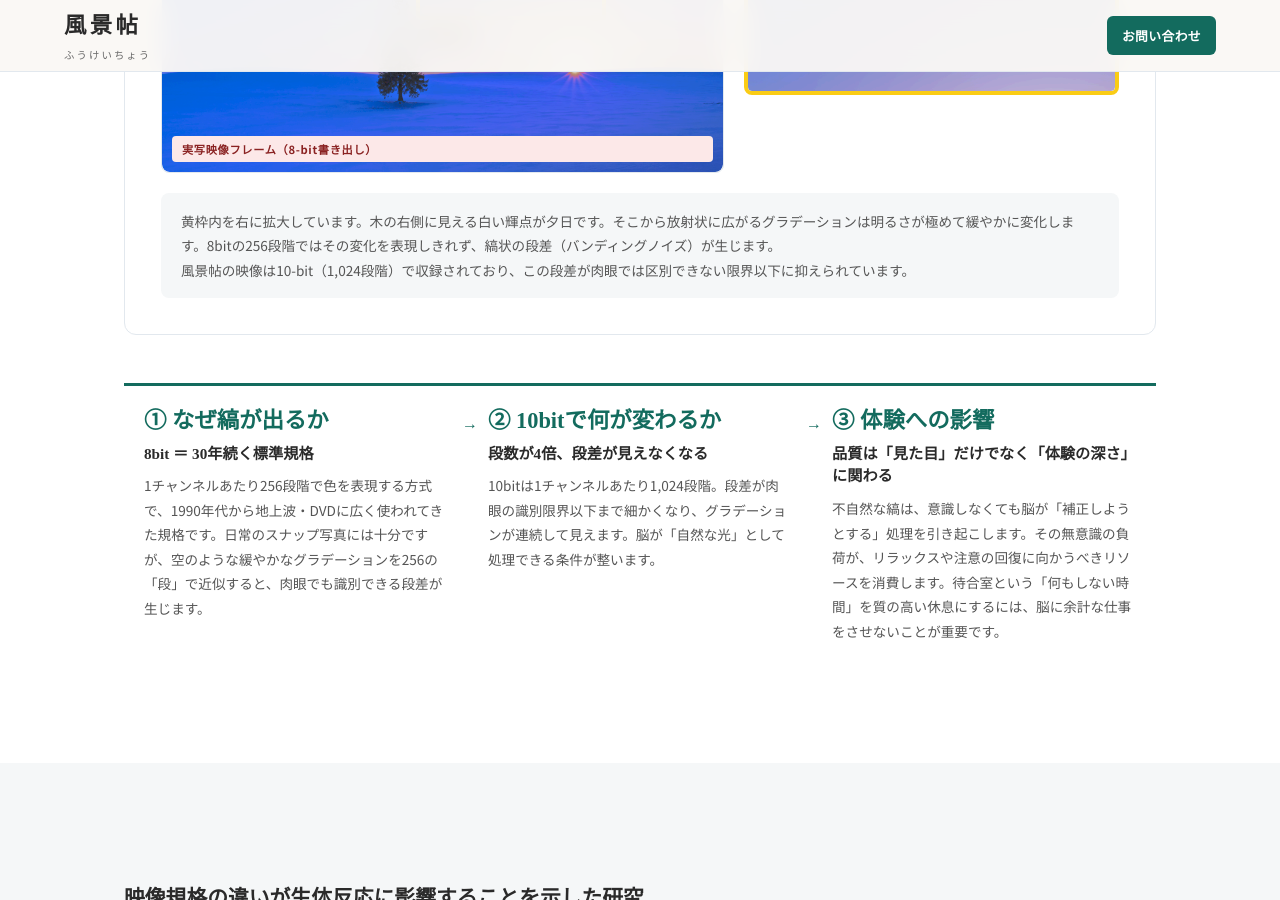
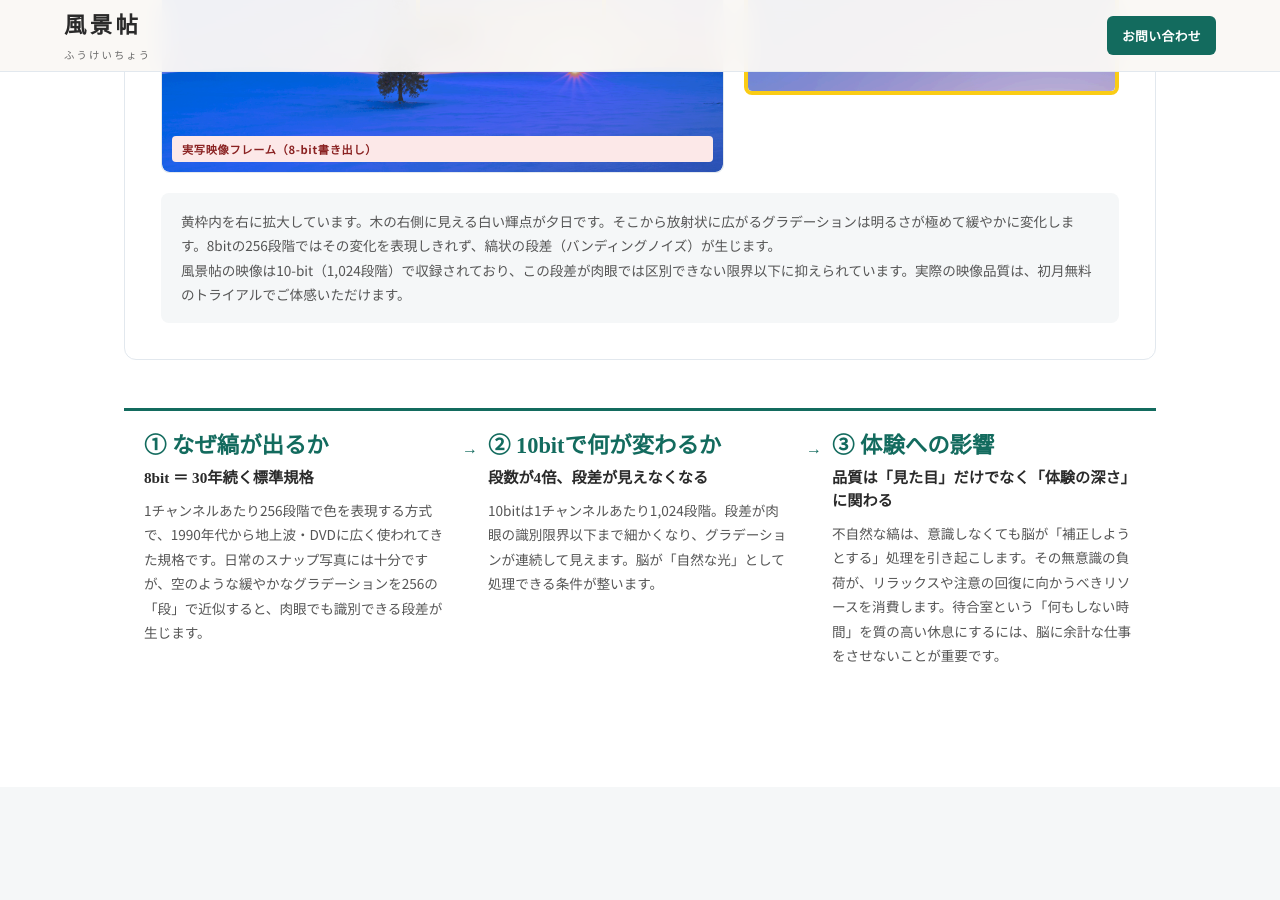
Before and after one commit to dr836gnypeq-ctrl/fukeichou-site, a Jekyll site: the page built from quality.html, in a window 1280 px wide and 900 px high, scrolled down 1051 px. Built offline with Jekyll 4.4.1, drawn with Linux system fonts in a browser that asks for light colours; nearby versions of some CDN libraries.

Commit message:
quality: replace demo machine with trial invitation

```diff
--- a/quality.html
+++ b/quality.html
@@ -127,7 +127,7 @@ canvas.ql-canvas{display:block;width:100%;height:160px}
 
       <p class="ql-banding-note">
         黄枠内を右に拡大しています。木の右側に見える白い輝点が夕日です。そこから放射状に広がるグラデーションは明るさが極めて緩やかに変化します。8bitの256段階ではその変化を表現しきれず、縞状の段差（バンディングノイズ）が生じます。<br>
-        風景帖の映像は10-bit（1,024段階）で収録されており、この段差が肉眼では区別できない限界以下に抑えられています。
+        風景帖の映像は10-bit（1,024段階）で収録されており、この段差が肉眼では区別できない限界以下に抑えられています。実際の映像品質は、初月無料のトライアルでご体感いただけます。
       </p>
     </div>
 
```
